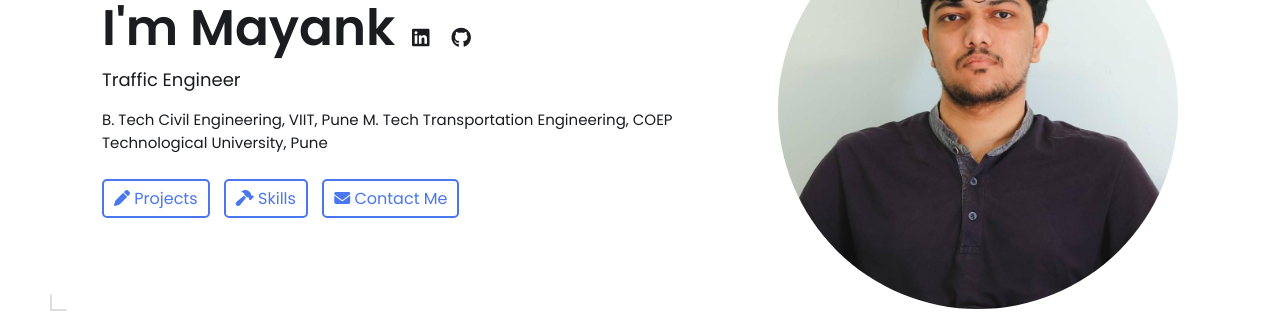
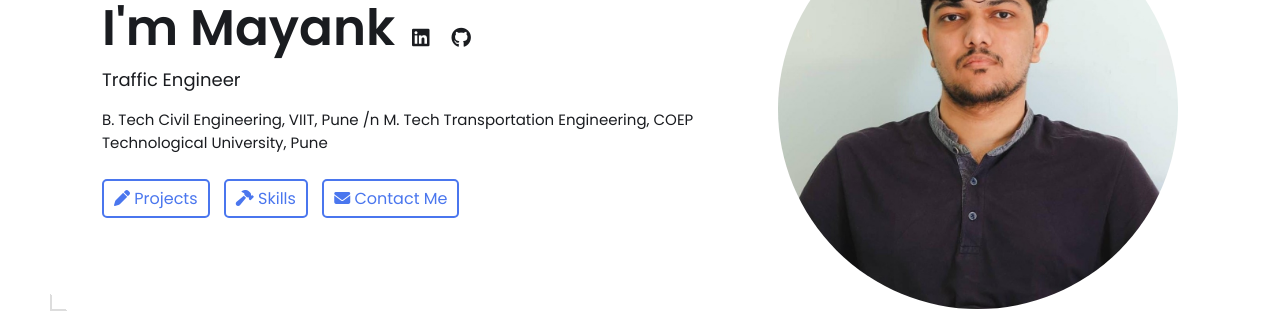
Before and after one commit to mmt-mayank/mmt-mayank.github.io, a Jekyll site: the page built from index.html, in a window 1280 px wide and 900 px high. Shown: the part 223-536 px from the top of the window. Built offline with Jekyll 4.4.1, drawn with Linux system fonts in a browser that asks for light colours.

```diff
--- a/_config.yml
+++ b/_config.yml
@@ -15,7 +15,7 @@ title: Mayank's Portfolio # This is what shows up in the tab of the browser
 name: Mayank Tanksale
 headline: Traffic Engineer
 description: >- # dont remove this line. this will ignore all new lines until the next section
-  B. Tech Civil Engineering, VIIT, Pune
+  B. Tech Civil Engineering, VIIT, Pune /n
   M. Tech Transportation Engineering, COEP Technological University, Pune
 
 # Place your profile image in /assets/images/profile-image/folder and edit the file name
```
